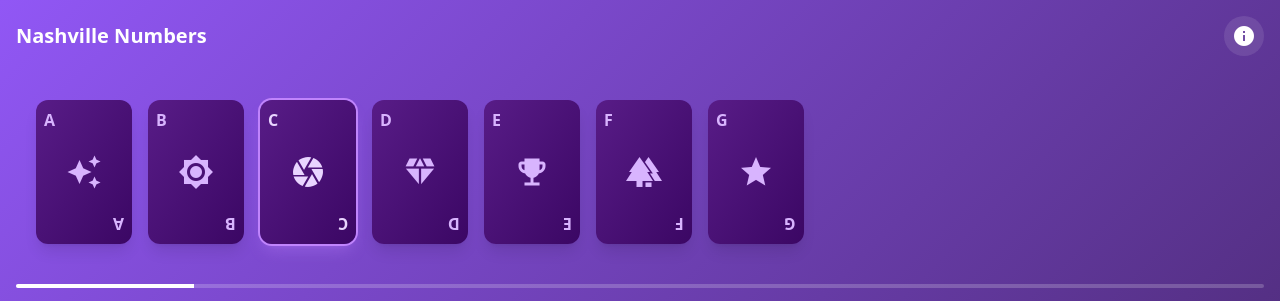
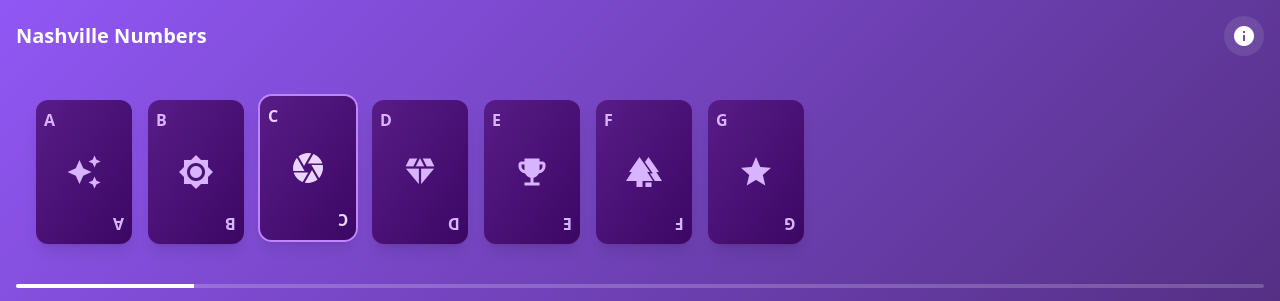
Before and after one commit to jtsternberg/Nashville-Numbers-Flash-Cards, a Vue app: page / in a window 1280 px wide. Shown: the top 301 px of the page. Built offline with nearby package versions, Linux system fonts and the light colour scheme.

Commit message:
Fix selected-card visual

```diff
--- a/src/App.vue
+++ b/src/App.vue
@@ -19,7 +19,6 @@ const isCheatSheetMode = ref(false)
 const flashCardRef = ref(null)
 const keySelectorRef = ref(null)
 const isKeyChanging = ref(false)
-
 
 const showSharpsAndFlats = computed(() => settings.showSharpsAndFlats)
 
@@ -71,11 +70,8 @@ function previousCard() {
    }
 }
 
-function setKey(key) {
-   if (currentKey.value === key) return
-
+function afterSetKey(key) {
    isKeyChanging.value = true
-   currentKey.value = key
    currentNumber.value = 0
 
    // Scroll the key selector to the new key
@@ -87,6 +83,12 @@ function setKey(key) {
    setTimeout(() => {
       isKeyChanging.value = false
    }, 600)
+}
+
+function setKey(key) {
+   if (currentKey.value === key) return
+
+   currentKey.value = key
 }
 
 function toggleView() {
@@ -143,6 +145,10 @@ watch(() => settings.showSharpsAndFlats, (newVal) => {
       setKey(data.keysNoSharpsAndFlats[0])
    }
 })
+// Watch for currentKey changes and scroll to it
+watch(() => currentKey.value, (newVal) => {
+   afterSetKey(newVal)
+}, { immediate: true })
 </script>
 
 <template>
--- a/src/components/KeyCard.vue
+++ b/src/components/KeyCard.vue
@@ -18,25 +18,19 @@ const emit = defineEmits(['select'])
 const chordStore = useChordStore()
 
 // Animation states
-const isMovingToFront = ref(false)
-const isSpread = ref(false)
 
 const icon = computed(() => chordStore.getKeyIcon(model.value))
 
 function handleClick() {
    if (!props.isSelected) {
-      isMovingToFront.value = true
-      setTimeout(() => {
-         isSpread.value = true
-         emit('select')
-      }, 300)
+      emit('select')
    }
 }
 </script>
 
 <template>
    <div
-      class="relative cursor-pointer transition-all duration-300 shrink-0 focus-visible:outline-none focus-visible:ring-2 focus-visible:ring-purple-400 focus-visible:ring-offset-2 rounded-xl p-1"
+      class="relative cursor-pointer transition-all duration-300 shrink-0 focus-visible:outline-none focus-visible:ring-2 focus-visible:ring-purple-400 focus-visible:ring-offset-2 rounded-xl p-4 -m-3 overflow-visible"
       @click="handleClick"
       @keydown.enter="handleClick"
       @keydown.space.prevent="handleClick"
@@ -47,10 +41,11 @@ function handleClick() {
    >
       <!-- Card container -->
       <div
-         class="w-24 h-36 rounded-xl shadow-lg transition-all duration-300 transform hover:-translate-y-1 hover:shadow-2xl"
+         class="w-24 h-36 rounded-xl shadow-lg transition-all duration-300 transform hover:-translate-y-1 hover:shadow-2xl bg-gradient-to-br from-purple-900 to-purple-950"
          :class="[
-            isSelected ? 'ring-2 ring-purple-400 shadow-purple-400/30' : 'hover:shadow-purple-400/20',
-            'bg-gradient-to-br from-purple-900 to-purple-950'
+            isSelected
+               ? 'ring-2 ring-purple-400 -translate-y-1 shadow-2xl'
+               : '',
          ]"
       >
          <!-- Card content -->
--- a/src/components/KeySelector.vue
+++ b/src/components/KeySelector.vue
@@ -24,20 +24,12 @@ function scrollToKey(key) {
    }
 }
 
-// Scroll to initial key on mount
-onMounted(() => {
-   // Use a small delay to ensure the DOM is fully rendered
-   setTimeout(() => {
-      scrollToKey(props.currentKey)
-   }, 100)
-})
-
 defineExpose({ scrollToKey })
 </script>
 
 <template>
-   <div class="overflow-x-auto py-4 hide-scrollbar">
-      <div class="flex gap-2 px-4">
+   <div class="overflow-x-auto py-4 hide-scrollbar overflow-visible">
+      <div class="flex gap-2 px-4 overflow-visible">
          <!-- <div
             v-for="key in keys"
             :key="key"
--- a/src/stores/chords.js
+++ b/src/stores/chords.js
@@ -11,7 +11,6 @@ export const useChordStore = defineStore('chords', {
 			const [baseKey, keyModifier] = key.split('/')
 			if (baseKey && keyModifier) {
 				// If key looks like A#/Bb, we need to split it into A# and Bb, and send back BOTH icons
-				console.log({baseKey, keyModifier, icons: [state.data.keyIcons[baseKey], state.data.keyIcons[keyModifier]]})
 				return [state.data.keyIcons[baseKey], state.data.keyIcons[keyModifier]]
 			}
 			return [state.data.keyIcons[key] || 'music_note']
```
